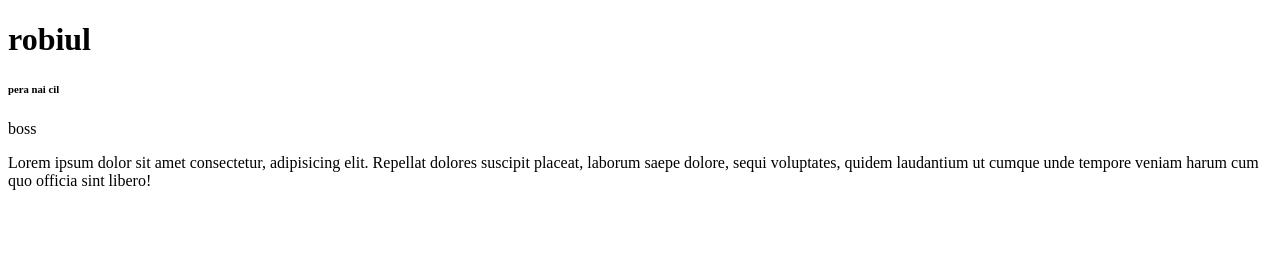
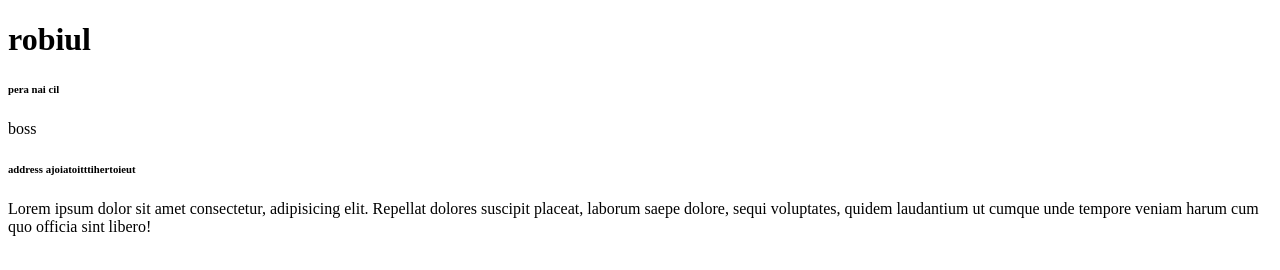
Before and after one commit to Robiul-2003/first-project, a plain HTML site: page index.html in a window 1280 px wide. Drawn offline with Linux system fonts and the light colour scheme.

Commit message:
Update index.html

```diff
--- a/index.html
+++ b/index.html
@@ -9,6 +9,8 @@
     <h1>robiul</h1>
      <h6>pera nai cil</h6>
     <p>boss</p>
+<h6>address ajoiatoitttihertoieut</h6>
+
     <p>Lorem ipsum dolor sit amet consectetur, adipisicing elit. Repellat dolores suscipit placeat, laborum saepe dolore, sequi voluptates, quidem laudantium ut cumque unde tempore veniam harum cum quo officia sint libero!</p>
 </body>
 </html>
```
